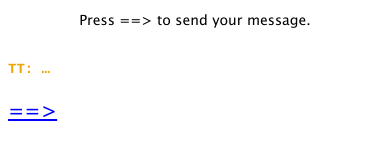
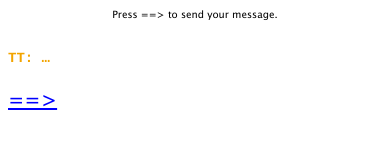
Before and after one commit to lifevoid/eternalRecurrence, a plain HTML site: page index.html in a window 390 px wide. Both pictures are taken after a click on the link "==>". Drawn offline with nearby package versions, Linux system fonts and the light colour scheme.

Commit message:
Update main.css

```diff
--- a/main.css
+++ b/main.css
@@ -48,7 +48,7 @@ p {
 }
 
 .show {
-    display: block;
+    display: inline;
 }
 
 .dirk {
@@ -92,3 +92,13 @@ p {
     from {width: 0;}
     to {width: 480px}
 }
+
+@media screen and (max-width: 600px) {
+    p {
+        font-size: 10px;
+    }
+
+    .tt p {
+        font-size: 14px;
+    }
+}
```
